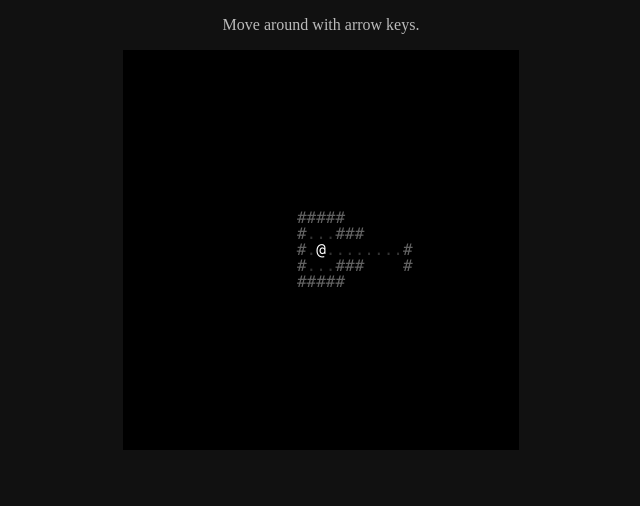
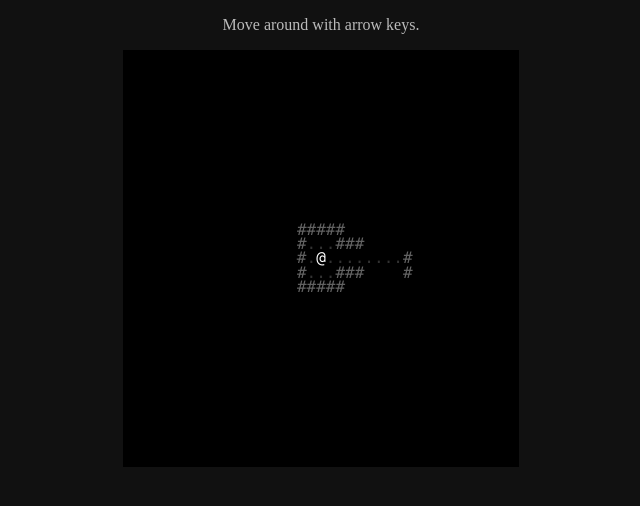
Before and after one commit to tapio/unicodetiles.js, a plain HTML site: page examples/03-fov-dungeon.html in a window 1280 px wide. Shown: the whole page, without its empty margins (319-959 px from the left). Drawn offline with Linux system fonts and the light colour scheme.

Commit message:
Reduce the line height slightly to allow more vertical tiles.

```diff
--- a/examples/simple-dungeon.js
+++ b/examples/simple-dungeon.js
@@ -47,7 +47,7 @@ function getDungeonTile(x, y) {
 // Initialize stuff
 function initSimpleDungeon() {
 	window.setInterval("tick()", 150);
-	term = new ut.Viewport(document.getElementById("game"), 41, 25);
+	term = new ut.Viewport(document.getElementById("game"), 41, 29);
 	eng = new ut.Engine(term, getDungeonTile);
 }
 
--- a/unicodetiles/unicodetiles.css
+++ b/unicodetiles/unicodetiles.css
@@ -9,7 +9,7 @@
 	font-family: "DejaVuSansMono", "DejaVu Sans Mono", monospace;
 	white-space: pre;
 	text-align: center;
-	line-height: 1;
+	line-height: 0.9;
 	letter-spacing: 0px;
 	display: inline-block;
 	overflow: hidden;
```
